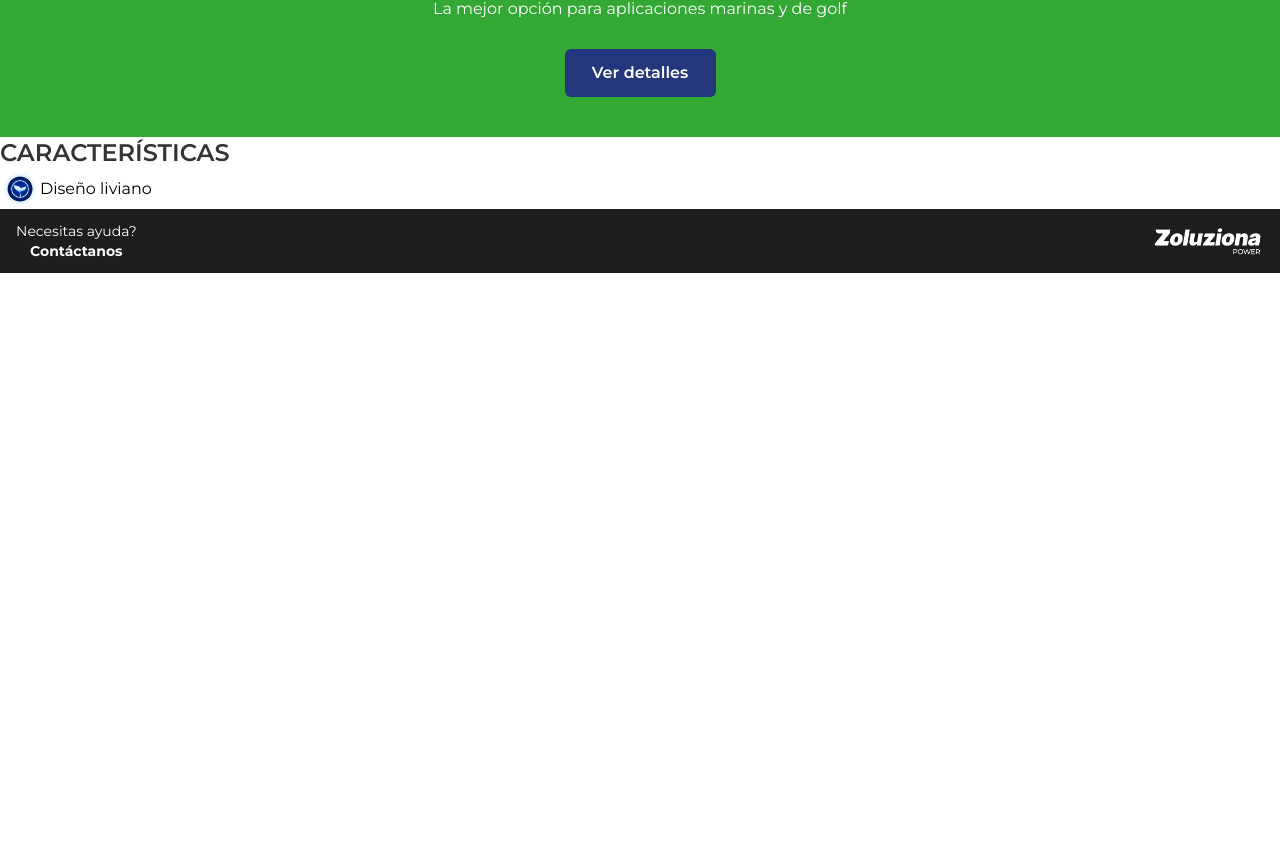
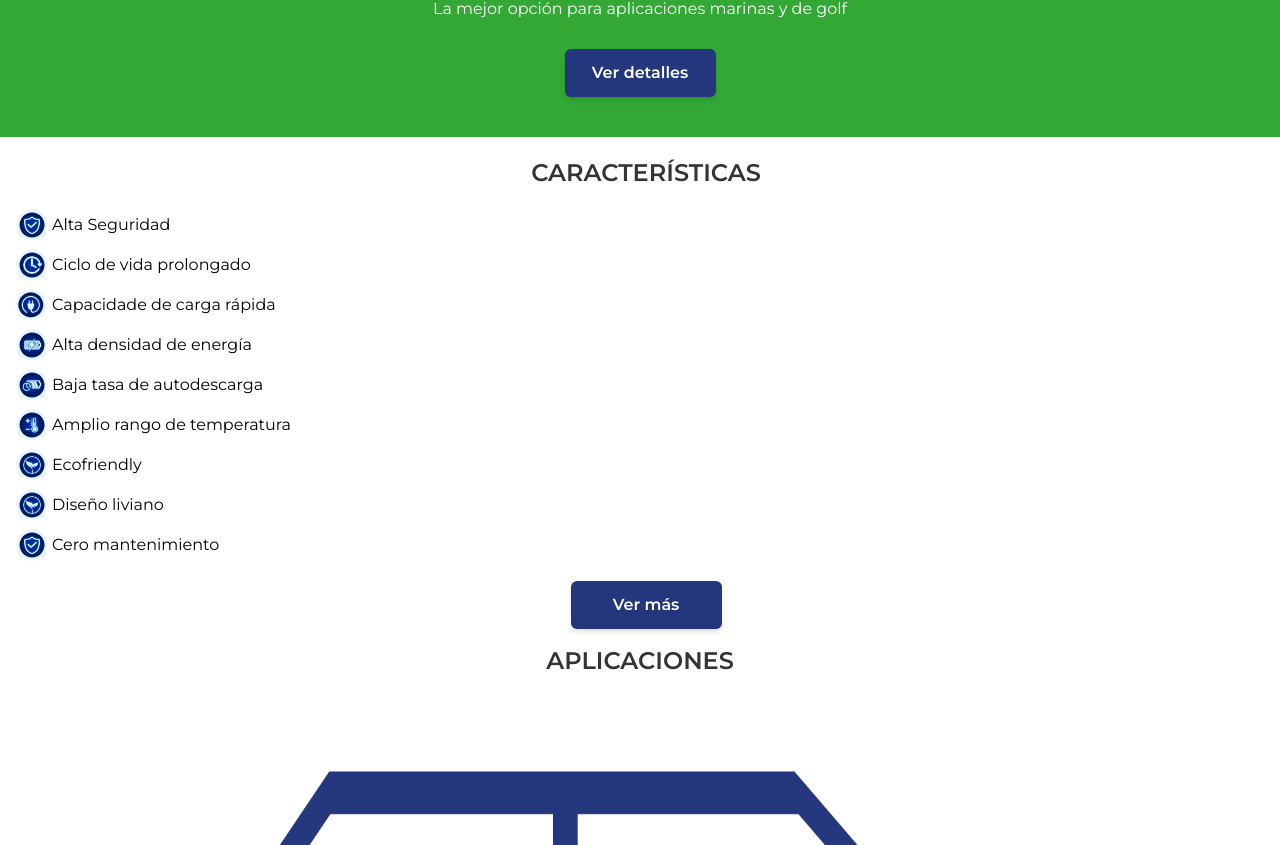
Before and after one commit to aencardenas/zoluziona-front, a React (Vite) app: page /home in a window 1280 px wide. Shown: the part 392-1237 px from the top of the page. Before the commit the page ends 800 px from the top, so only its background shows below. Built offline with nearby package versions, Linux system fonts and the light colour scheme.

Commit message:
CharacteristicsHome component complete and begining to code  ApplicationsComponents

```diff
--- /dev/null
+++ b/src/components/ApplicationsHome.jsx
@@ -0,0 +1,37 @@
+import car from "../assets/icons/automovil.png";
+import lowSpeedCar from "../assets/icons/Carro-baja-velocidad.png";
+import golfCar from "../assets/icons/carro-golf.png";
+import home from "../assets/icons/casa.png";
+import electronics from "../assets/icons/electronicos.png";
+import eolic from "../assets/icons/energia-eolica.png";
+import solar from "../assets/icons/energia-solar.png";
+import boat from "../assets/icons/lancha.png";
+import games from "../assets/icons/videojuegos.png";
+
+export default function ApplicationsHome() {
+    return (
+
+        <>
+            <div>
+                <div className="flex justify-center pb-4">
+                    <h1 className="font-semibold text-2xl text-black-101">APLICACIONES</h1>
+                </div>
+                <div>
+                    <div className="flex flex-col">
+                        <img src={car} alt="Auto" />
+                        <span>Autos</span>
+                    </div>
+                    <div className="flex flex-col">
+                        <img src={lowSpeedCar} alt="Auto baja velocidad" />
+                        <span>Autos</span>
+                    </div>
+                    <div className="flex flex-col">
+                        <img src={golfCar} alt="Carro de golf" />
+                        <span>Autos</span>
+                    </div>
+                </div>
+            </div>
+        </>
+
+    );
+}
--- a/src/components/BatteryHome.jsx
+++ b/src/components/BatteryHome.jsx
@@ -8,7 +8,7 @@ export default function BatteryHome() {
                     <h1 className="font-bold text-white text-3xl text-center">El poder del litio LiFePO4</h1>
                     <img src={batteryImage} alt="Zoluziona Battery" className="w-56" />
                     <p className="text-white text-base text-center">La mejor opción para aplicaciones marinas y de golf</p>
-                    <HomeButton />
+                    <HomeButton text = "Ver detalles"/>
                 </div>
             </div>
         </>
--- a/src/components/CharacteristicsHome.jsx
+++ b/src/components/CharacteristicsHome.jsx
@@ -1,21 +1,49 @@
-import ambientLogo from "../assets/icons/ambiental.png";
 import data from "../data/characteristics.json";
+import ambient from "../assets/icons/ambiental.png";
+import fastCharge from "../assets/icons/carga-rapida.png";
+import lifeCycle from "../assets/icons/ciclo-vida.png";
+import energyDensity from "../assets/icons/densidad-energia.png";
+import security from "../assets/icons/seguridad.png";
+import discharge from "../assets/icons/tasa-descarga.png";
+import temperature from "../assets/icons/temperatura.png";
+import HomeButton from "../utils/HomeButton";
 
 export default function CharacteristicsHome() {
+
+    const images = {
+        "Alta Seguridad": security,
+        "Ciclo de vida prolongado": lifeCycle,
+        "Capacidade de carga rápida": fastCharge,
+        "Alta densidad de energía": energyDensity,
+        "Baja tasa de autodescarga": discharge,
+        "Amplio rango de temperatura": temperature,
+        "Ecofriendly": ambient,
+        "Diseño liviano": ambient,
+        "Cero mantenimiento": security
+    }
 
     return (
         <>
             <div>
-                <div>
+                <div className="flex justify-center pb-4">
                     <h1 className="font-semibold text-2xl text-black-101">CARACTERÍSTICAS</h1>
                 </div>
                 <div>
-                    <ul>
-                        <li className="flex items-center">
-                            <img src={ambientLogo} className="w-10"/>
-                            <span>Diseño liviano</span>
-                        </li>
+                    <ul className="pb-4">
+                        {data.characteristics.map((characteristic, index) => (
+                            <li key={index} className="flex items-center">
+                                <img
+                                    src={images[characteristic.name]}
+                                    alt={characteristic.name}
+                                    className="w-10"
+                                />
+                                <span className="text-base">{characteristic.name}</span>
+                            </li>
+                        ))}
                     </ul>
+                </div>
+                <div className="flex justify-center">
+                    <HomeButton text="Ver más" />
                 </div>
             </div>
         </>
--- a/src/data/characteristics.json
+++ b/src/data/characteristics.json
@@ -1,34 +1,34 @@
 {
-    "Characteristics": {
-      "AltaSeguridad": {
+  "characteristics": [
+    {
       "name": "Alta Seguridad",
       "descriptions": [
         "Ofrecen una mayor estabilidad térmica y una estabilidad inherente, lo que las hace altamente seguras.",
         "Tienen una resistencia a la sobrecarga que minimiza el riesgo de daños o fallos debido a voltajes excesivos."
       ],
-        "img": ""
+      "img": "seguridad.png"
     },
-      "CicloDeVida": {
+    {
       "name": "Ciclo de vida prolongado",
       "descriptions": [
         "Ofrecen una mayor estabilidad térmica y una estabilidad inherente, lo que las hace altamente seguras.",
-           "Capacidad de más de 3,500 ciclos de funcionamiento. ",
+        "Capacidad de más de 3,500 ciclos de funcionamiento.",
         "Ahorro significativo a largo plazo, ya que no es necesario reemplazarlas con frecuencia.",
         "Estabilidad química inherente garantiza una degradación mínima con el tiempo, a diferencia de otras baterías de iones de litio y plomo ácido.",
         "Ofrecen una fuente de energía confiable y duradera a lo largo del tiempo."
       ],
-        "img": ""
+      "img": "ciclo-vida.png"
     },
-      "CapacidadCarga": {
+    {
       "name": "Capacidade de carga rápida",
       "descriptions": [
         "Capacidad de carga excepcional, lo que les permite recargarse más rápidamente en comparación con otras baterías químicas.",
         "Baja resistencia interna, lo que les permite manejar corrientes de carga más altas sin acumular o degradar calor de manera significativa.",
         "Garantiza tiempos de inactividad mínimos y una productividad máxima para una variedad de aplicaciones."
       ],
-        "img": ""
+      "img": "carga-rapida.png"
     },
-      "AltaDensidad": {
+    {
       "name": "Alta densidad de energía",
       "descriptions": [
         "Alta densidad de energía, lo que les permite almacenar una cantidad significativa de energía en un formato compacto y ligero.",
@@ -36,40 +36,40 @@
         "El diseño compacto y liviano las hace ideales para situaciones donde el espacio y el peso son críticos.",
         "La alta densidad de energía contribuye a mejorar la eficiencia general y reducir el consumo de energía, proporcionando un rendimiento optimizado y una mayor duración de la batería."
       ],
-        "img": ""
+      "img": "densidad-energia.png"
     },
-      "TasaAutodescarga": {
+    {
       "name": "Baja tasa de autodescarga",
       "descriptions": [
         "Nuestras baterías tienen una baja tasa de autodescarga, exhiben una pérdida de energía mínima con el tiempo y reduce la necesidad de recargas o mantenimiento frecuentes."
       ],
-        "img": ""
+      "img": "tasa-descarga.png"
     },
-      "Temperatura": {
+    {
       "name": "Amplio rango de temperatura",
       "descriptions": [
         "Amplio rango de temperatura de funcionamiento, lo que les permite operar eficientemente tanto en entornos de altas temperaturas, hasta 60º C, como en condiciones de baja temperatura.",
         "Ideales para aplicaciones en climas cálidos o bajo cargas térmicas intensas.",
         "Rendimiento superior a temperaturas bajas en comparación con otras tecnologías químicas de baterías."
       ],
-        "img": ""
+      "img": "temperatura.png"
     },
-      "Ecofriendly": {
+    {
       "name": "Ecofriendly",
       "descriptions": [
         "Química más ecológica en comparación con otras tecnologías de iones de litio y plomo-ácido.",
         "Libres de materiales tóxicos como cobalto y plomo, lo que facilita su reciclaje y contribuye a una solución energética más sostenible.",
-            "La ausencia de materiales nocivos reduce el impacto ambiental, desde la producción hasta la eliminación, garantizando prácticas más seguras y minimizando el riesgo de contaminación del suelo y el agua."
+        "La ausencia de materiales nocivos reduce el impacto ambiental, desde la producción hasta la eliminación, garantizando prácticas más seguras y minimizando el riesgo de contaminación del suelo y el agua."
       ],
-        "img": ""
+      "img": "ambiental.png"
     },
-      "DisenoLiviando": {
-        "name": "Diseño liviando",
-        "img": ""
+    {
+      "name": "Diseño liviano",
+      "img": "ambiental.png"
     },
-      "Mantenimiento": {
+    {
       "name": "Cero mantenimiento",
-        "img": ""
+      "img": "seguridad.png"
     }
+  ]
 }
-  }
--- a/src/pages/Home.jsx
+++ b/src/pages/Home.jsx
@@ -1,6 +1,7 @@
 import Header from "../utils/Header";
 import BatteryHome from "../components/BatteryHome";
 import CharacteristicsHome from "../components/CharacteristicsHome";
+import ApplicationsHome from "../components/ApplicationsHome";
 import Footer from "../utils/Footer";
 
 export default function Home() {
@@ -8,7 +9,10 @@ export default function Home() {
         <>
             <Header />
             <BatteryHome />
-            <CharacteristicsHome />
+            <div className="pt-5 pl-3 pb-4">
+                <CharacteristicsHome />
+            </div>
+            <ApplicationsHome />
             <Footer />
         </>
 
--- a/src/utils/HomeButton.jsx
+++ b/src/utils/HomeButton.jsx
@@ -1,9 +1,9 @@
 
-export default function HomeButton() {
+export default function HomeButton({text}) {
     return (
         <>
-            <button type="button" value="Ver detalles" className="bg-blue-85 w-[151px] h-12 text-white text-base font-semibold rounded-md">
-                Ver detalles
+            <button type="button" value="Ver detalles" className="bg-blue-85 w-[151px] h-12 text-white text-base font-semibold rounded-md shadow-md">
+                {text}
             </button>
         </>
 
```
Lines whose indentation alone changed are shown as unchanged.
